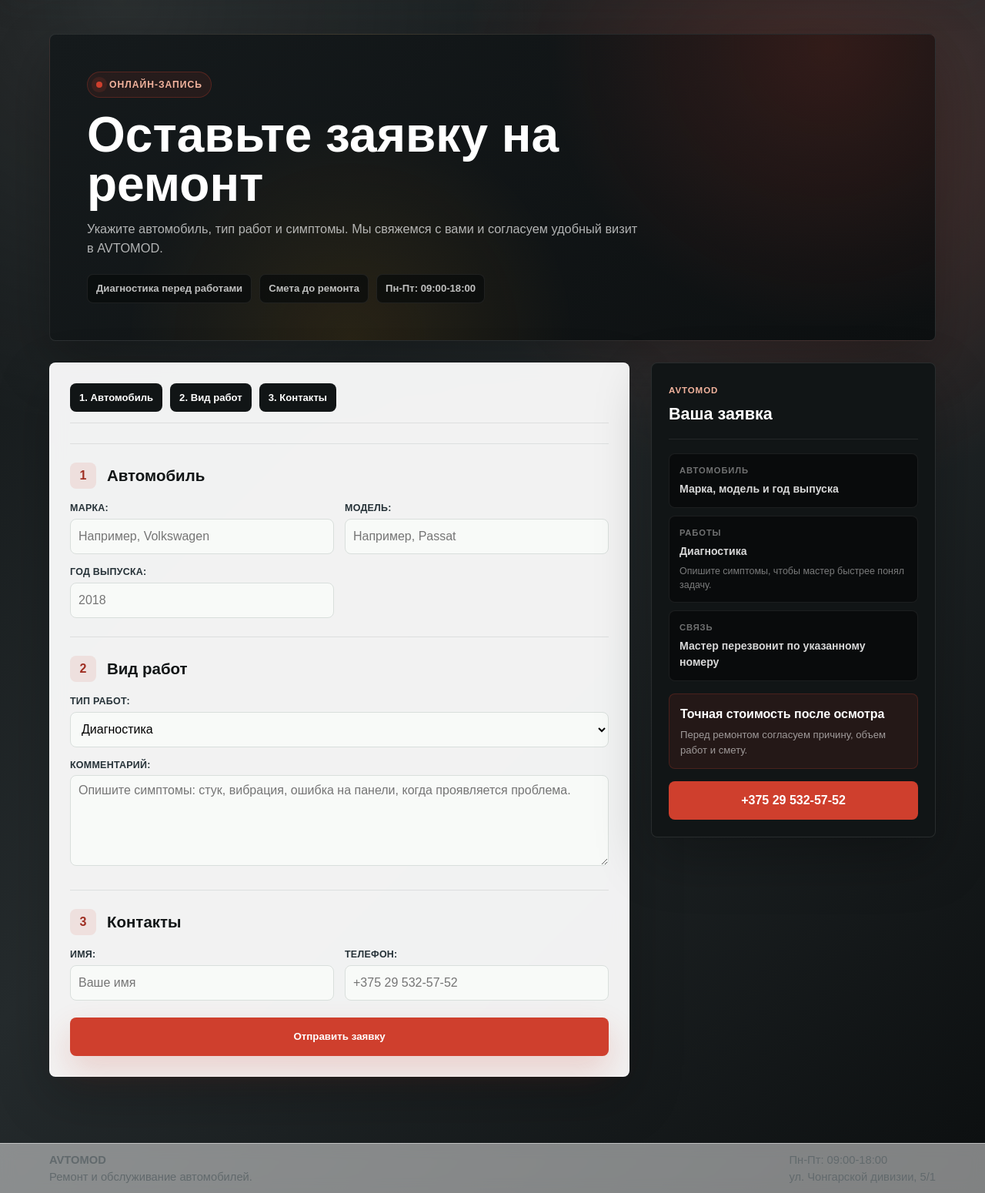
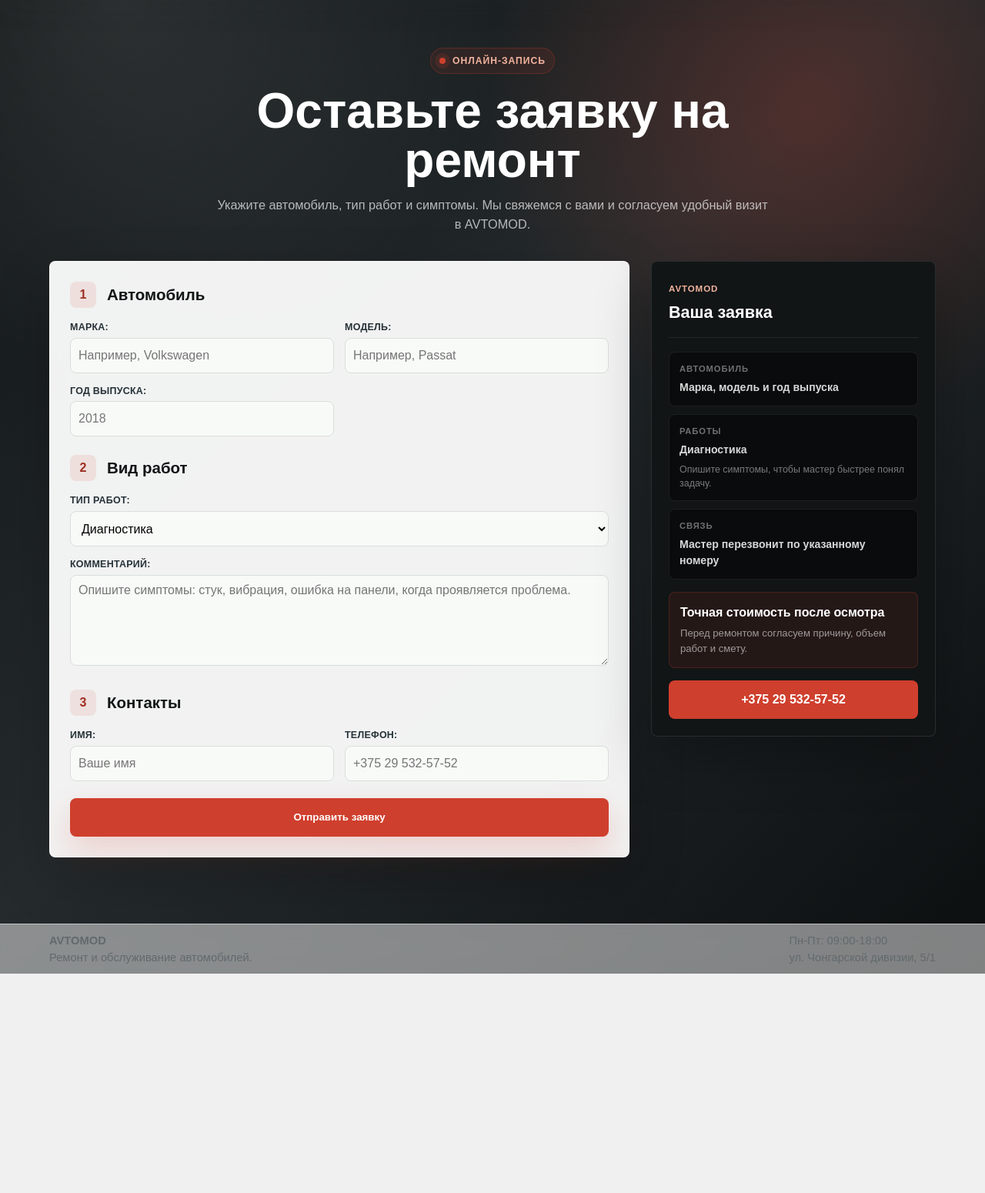
Before and after one commit to yur1on/Project_dany, a Django app: page /appointment/ in a window 1280 px wide. Shown: the part 68-1618 px from the top of the page at 77% size. After the commit the page ends 1333 px from the top, so only its background shows below. Run offline with Django 5.2, Linux system fonts and the light colour scheme.

Commit message:
Update appointment

```diff
--- a/requirements.txt
+++ b/requirements.txt
@@ -1,3 +1,4 @@
 Django>=5.2,<5.3
 Pillow>=12.3,<13
 gunicorn>=23,<24
+whitenoise>=6.9,<7
--- a/services/static/services/css/styles.css
+++ b/services/static/services/css/styles.css
@@ -695,21 +645,19 @@ h3 {
 
 .appointment-booking__intro {
     position: relative;
-    overflow: hidden;
+    display: flex;
+    flex-direction: column;
+    align-items: center;
     margin-bottom: 28px;
-    padding: clamp(30px, 5vw, 48px);
-    border: 1px solid rgba(255, 255, 255, 0.1);
-    border-radius: 8px;
-    background:
-        radial-gradient(circle at 88% 4%, rgba(207, 63, 45, 0.18), transparent 34%),
-        radial-gradient(circle at 34% 100%, rgba(245, 158, 11, 0.1), transparent 34%),
-        linear-gradient(135deg, #151a1c, #0d1011);
-    box-shadow: 0 26px 70px rgba(0, 0, 0, 0.28);
+    padding: 18px 0 8px;
+    text-align: center;
 }
 
 .appointment-booking__intro h1 {
     max-width: 760px;
+    margin-right: auto;
     margin-bottom: 14px;
+    margin-left: auto;
     color: #fff;
     font-size: clamp(2.2rem, 5vw, 4.25rem);
     font-weight: 900;
@@ -718,7 +666,7 @@ h3 {
 
 .appointment-booking__intro p {
     max-width: 720px;
-    margin: 0;
+    margin: 0 auto;
     color: rgba(255, 255, 255, 0.68);
     font-size: 1.02rem;
 }
@@ -747,23 +695,6 @@ h3 {
     box-shadow: 0 0 0 6px rgba(207, 63, 45, 0.14);
 }
 
-.appointment-booking__chips {
-    display: flex;
-    flex-wrap: wrap;
-    gap: 10px;
-    margin-top: 22px;
-}
-
-.appointment-booking__chips span {
-    padding: 8px 11px;
-    border: 1px solid rgba(255, 255, 255, 0.08);
-    border-radius: 8px;
-    background: rgba(9, 11, 12, 0.74);
-    color: rgba(255, 255, 255, 0.74);
-    font-size: 0.82rem;
-    font-weight: 800;
-}
-
 .appointment-booking__layout {
     display: grid;
     grid-template-columns: minmax(0, 1fr) minmax(300px, 370px);
@@ -780,28 +711,9 @@ h3 {
     box-shadow: 0 26px 70px rgba(0, 0, 0, 0.22);
 }
 
-.appointment-booking__steps {
-    display: flex;
-    gap: 10px;
-    overflow-x: auto;
-    margin-bottom: 26px;
-    padding-bottom: 14px;
-    border-bottom: 1px solid rgba(38, 50, 56, 0.1);
-}
-
-.appointment-booking__steps span {
-    flex: 0 0 auto;
-    padding: 9px 12px;
-    border-radius: 8px;
-    background: #111516;
-    color: #fff;
-    font-size: 0.82rem;
-    font-weight: 900;
-}
-
 .appointment-booking__section {
-    padding-top: 24px;
-    border-top: 1px solid rgba(38, 50, 56, 0.1);
+    padding-top: 0;
+    border-top: 0;
 }
 
 .appointment-booking__section:first-of-type {
--- a/services/templates/services/appointment.html
+++ b/services/templates/services/appointment.html
@@ -12,23 +12,11 @@
         </div>
         <h1>Оставьте заявку на ремонт</h1>
         <p>Укажите автомобиль, тип работ и симптомы. Мы свяжемся с вами и согласуем удобный визит в AVTOMOD.</p>
-
-        <div class="appointment-booking__chips">
-            <span>Диагностика перед работами</span>
-            <span>Смета до ремонта</span>
-            <span>Пн-Пт: 09:00-18:00</span>
-        </div>
     </div>
 
     <div class="appointment-booking__layout">
         <form class="form appointment-form appointment-booking__form" method="post">
             {% csrf_token %}
-
-            <div class="appointment-booking__steps">
-                <span>1. Автомобиль</span>
-                <span>2. Вид работ</span>
-                <span>3. Контакты</span>
-            </div>
 
             <div class="appointment-booking__section">
                 <div class="appointment-booking__section-head">
```
Also changed, not shown: other parts of services/static/services/css/styles.css (+107 -113 lines), auto_repair/settings.py (+12 -2 lines), services/templates/services/home.html (+1 -23 lines).
